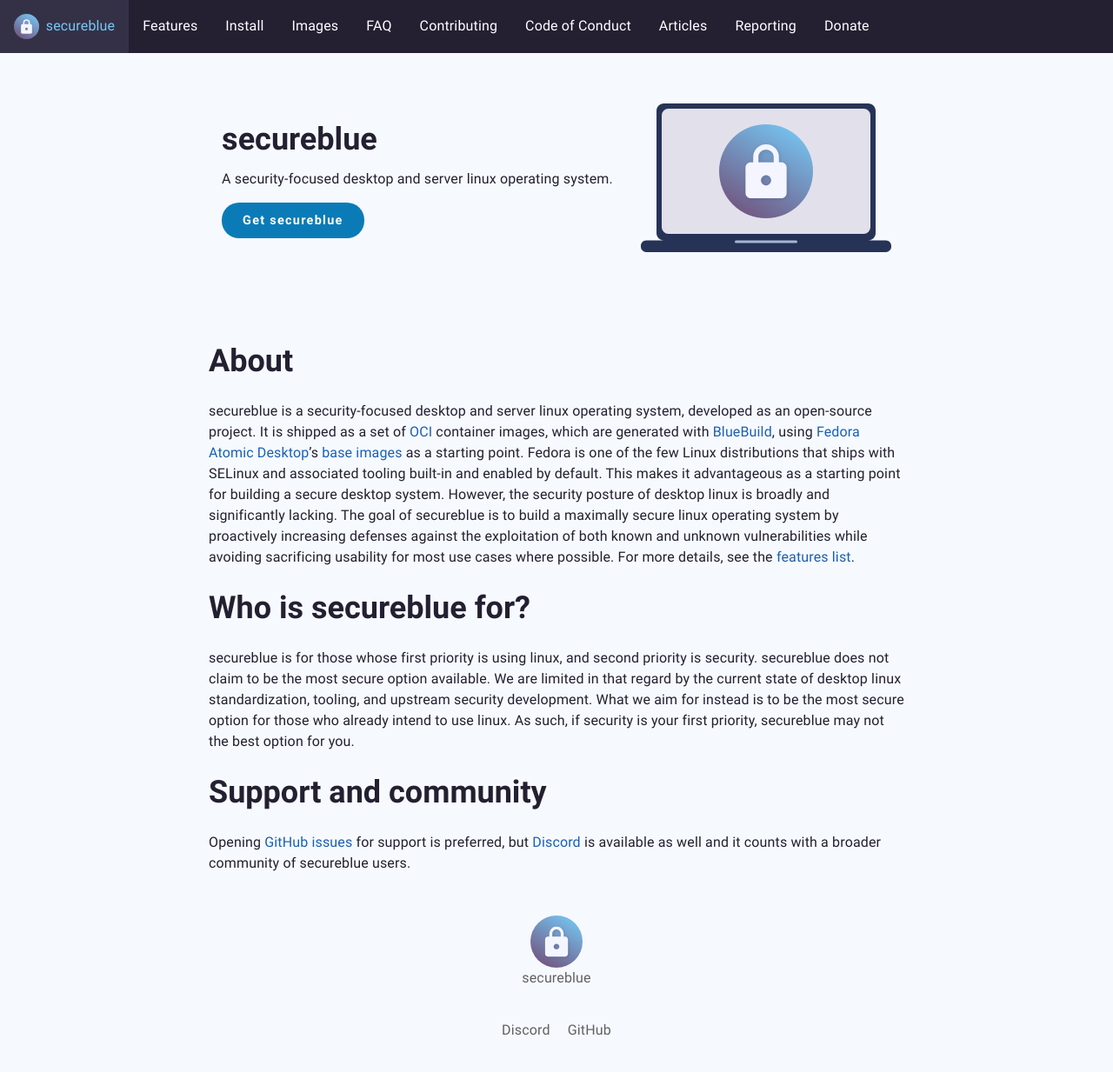
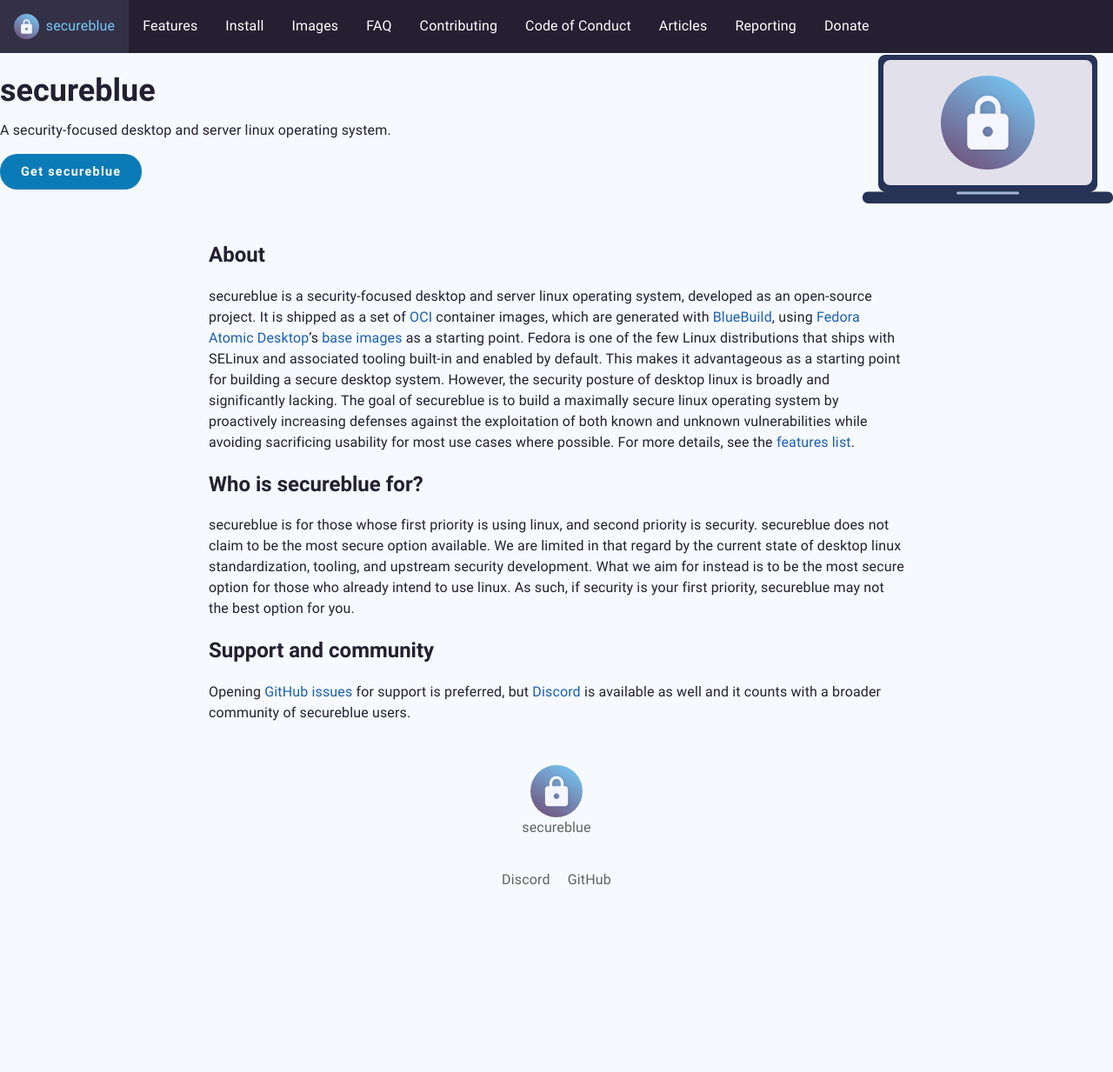
Before and after one commit to secureblue/secureblue.github.io, a Jekyll site: the page built from content/INDEX.md, in a window 1280 px wide. Shown: the whole page at 87% size. Built offline with Jekyll 4.4.1, drawn with Linux system fonts in a browser that asks for light colours; after the commit the page ends 1060 px from its top, so only the background shows below that.

Commit message:
formatting

```diff
--- a/_includes/hero.html
+++ b/_includes/hero.html
@@ -1,4 +1,4 @@
-<div class="content hero">
+<div class="hero">
 
     <div>
         <h1><a href="#secureblue">secureblue</a></h1>
--- a/content/INDEX.md
+++ b/content/INDEX.md
@@ -4,14 +4,14 @@
 permalink: /
 ---
 
-# About
+## About
 
 secureblue is a security-focused desktop and server linux operating system, developed as an open-source project. It is shipped as a set of [OCI](https://en.wikipedia.org/wiki/Open_Container_Initiative) container images, which are generated with [BlueBuild](https://blue-build.org/), using [Fedora Atomic Desktop](https://fedoraproject.org/atomic-desktops/)'s [base images](https://pagure.io/workstation-ostree-config) as a starting point. Fedora is one of the few Linux distributions that ships with SELinux and associated tooling built-in and enabled by default. This makes it advantageous as a starting point for building a secure desktop system. However, the security posture of desktop linux is broadly and significantly lacking. The goal of secureblue is to build a maximally secure linux operating system by proactively increasing defenses against the exploitation of both known and unknown vulnerabilities while avoiding sacrificing usability for most use cases where possible. For more details, see the <a href="/features">features list</a>.
 
-# Who is secureblue for?
+## Who is secureblue for?
 
 secureblue is for those whose first priority is using linux, and second priority is security. secureblue does not claim to be the most secure option available. We are limited in that regard by the current state of desktop linux standardization, tooling, and upstream security development. What we aim for instead is to be the most secure option for those who already intend to use linux. As such, if security is your first priority, secureblue may not the best option for you.
 
-# Support and community
+## Support and community
 
 Opening [GitHub issues](https://github.com/secureblue/secureblue) for support is preferred, but [Discord](https://discord.gg/qMTv5cKfbF) is available as well and it counts with a broader community of secureblue users.
```
